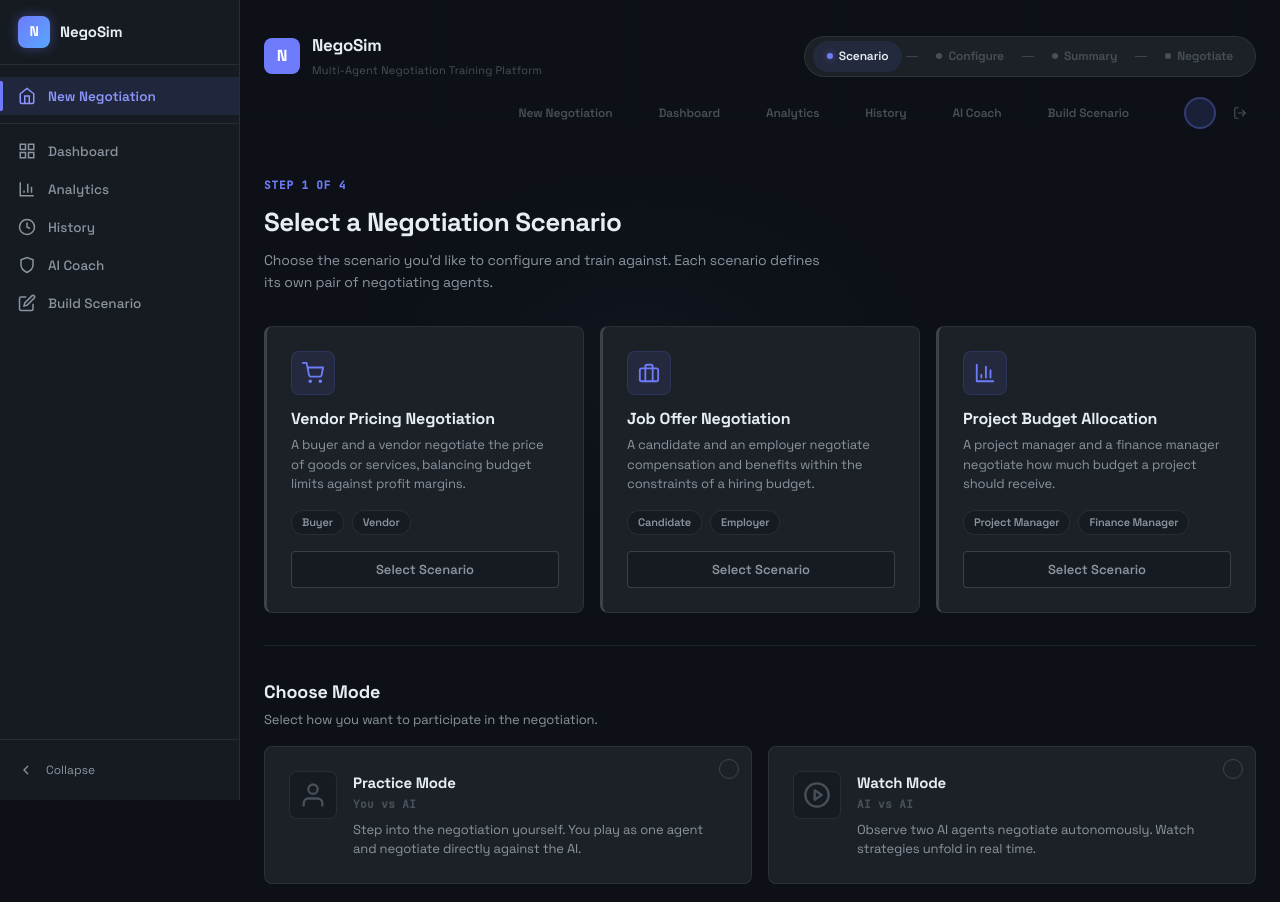
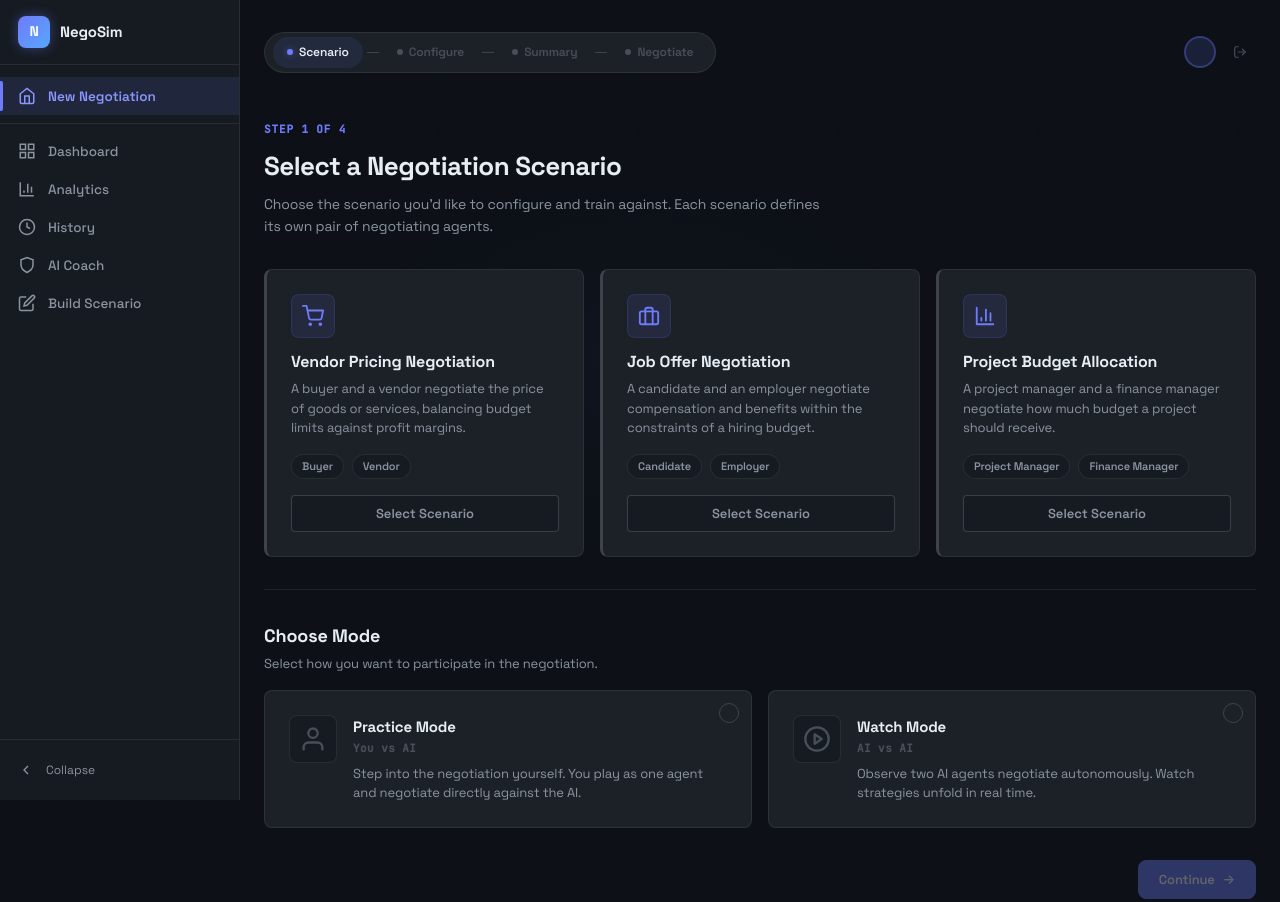
Before and after one commit to adarshmichael/ai-multi-agent-negotiation, a plain HTML site: page app.html in a window 1280 px wide. Shown: the top 902 px of the page. Drawn offline with Linux system fonts and the light colour scheme; no server answers.

Commit message:
Fix alignment bug by removing redundant header nav

```diff
--- a/app.html
+++ b/app.html
@@ -86,25 +86,8 @@
 
   <div class="app-shell">
 
-    <header class="app-header">
-      <div class="brand">
-        <div class="brand-mark">N</div>
-        <div class="brand-text">
-          <h1>NegoSim</h1>
-          <span>Multi-Agent Negotiation Training Platform</span>
-        </div>
-      </div>
-
-      <nav class="stepper" id="stepper"></nav>
-
-      <div class="header-nav" style="display:flex; gap:16px; align-items:center; margin-left:auto; margin-right:24px;">
-        <button class="btn btn-ghost btn-sm" onclick="AppState.goToStep(AppState.STEPS.SCENARIO)">New Negotiation</button>
-        <button class="btn btn-ghost btn-sm" onclick="AppState.goToStep(AppState.STEPS.DASHBOARD)">Dashboard</button>
-        <button class="btn btn-ghost btn-sm" onclick="AppState.goToStep(AppState.STEPS.ANALYTICS)">Analytics</button>
-        <button class="btn btn-ghost btn-sm" onclick="AppState.goToStep(AppState.STEPS.HISTORY)">History</button>
-        <button class="btn btn-ghost btn-sm" onclick="AppState.goToStep(AppState.STEPS.COACH)">AI Coach</button>
-        <button class="btn btn-ghost btn-sm" onclick="AppState.goToStep(AppState.STEPS.SCENARIO_BUILDER)">Build Scenario</button>
-      </div>
+    <header class="app-header" style="justify-content: space-between;">
+      <nav class="stepper" id="stepper" style="margin-left: 0;"></nav>
 
       <div class="header-user" id="header-user">
         <div class="header-user-avatar" id="header-user-avatar"></div>
```
